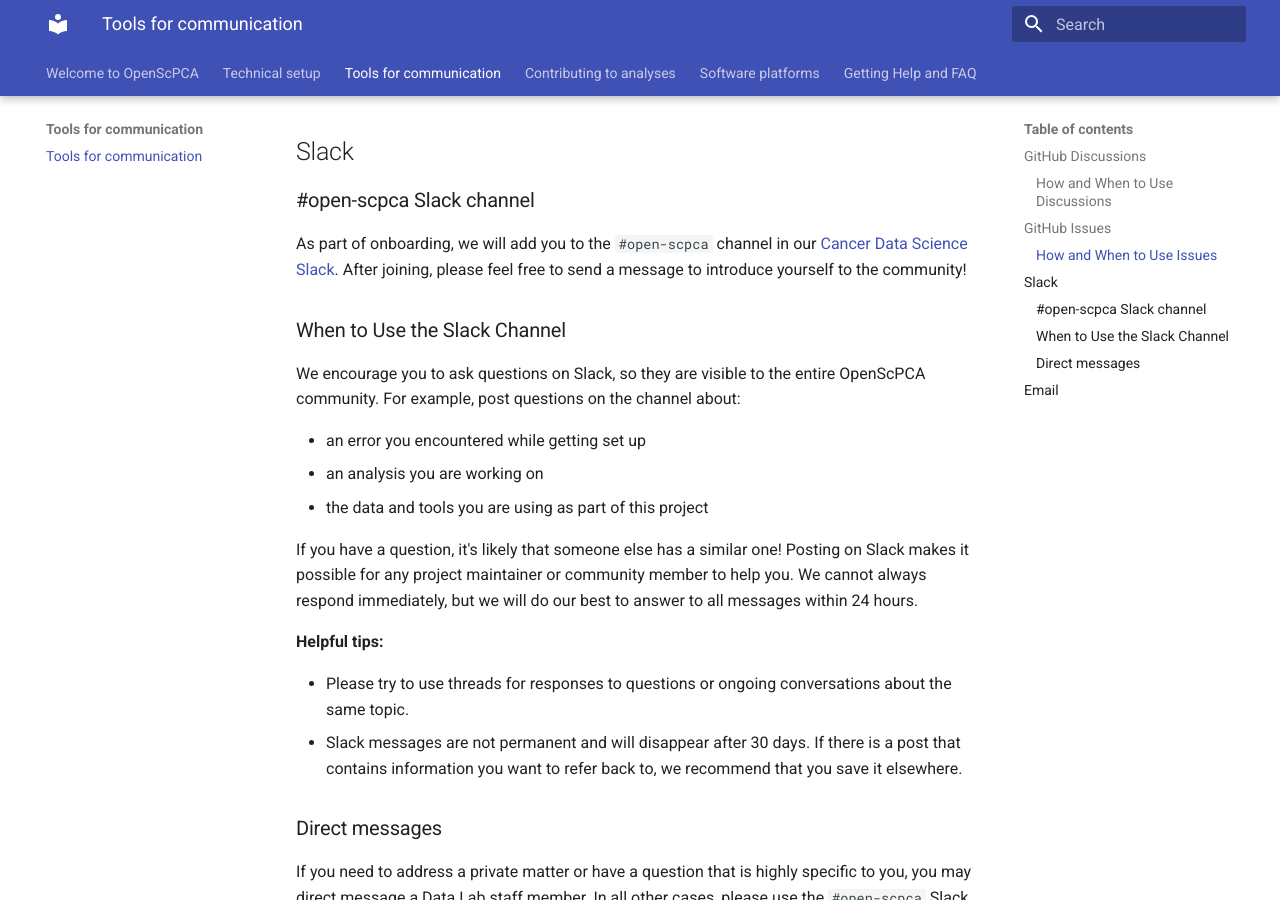
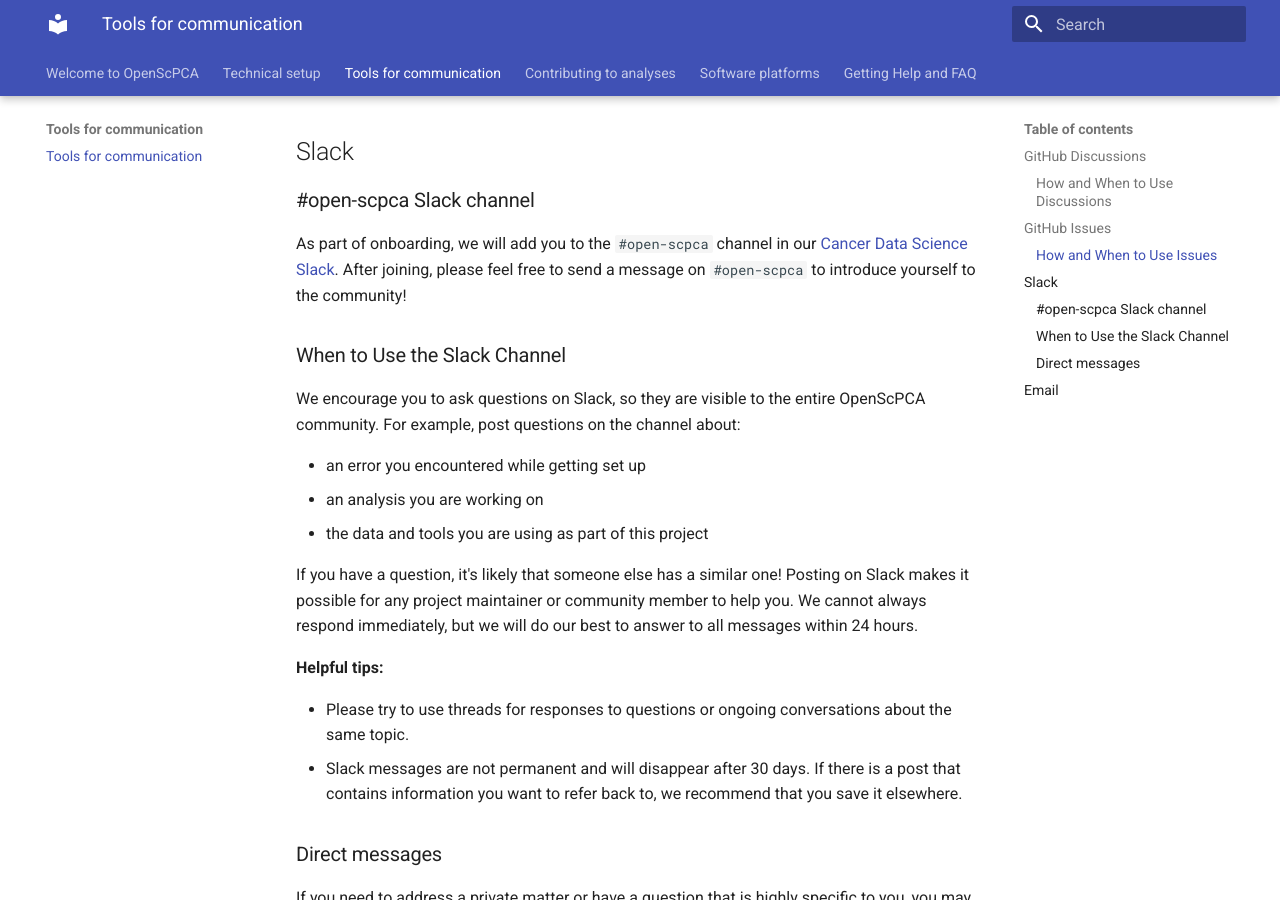
Before and after one commit to AlexsLemonade/OpenScPCA-analysis, an MkDocs documentation site: the page built from docs/communications-tools/tools-for-communication.md, in a window 1280 px wide and 900 px high, scrolled down 2378 px. Built offline with MkDocs 1.6.1 and Material for MkDocs 9.7.7, drawn with Linux system fonts in a browser that asks for light colours.

Commit message:
Minor word change

```diff
--- a/docs/communications-tools/tools-for-communication.md
+++ b/docs/communications-tools/tools-for-communication.md
@@ -87,7 +87,7 @@
 ### #open-scpca Slack channel
 
 As part of onboarding, we will add you to the `#open-scpca` channel in our [Cancer Data Science Slack](https://cancer-data-science.slack.com/).
-After joining, please feel free to send a message to  introduce yourself to the community!
+After joining, please feel free to send a message on `#open-scpca` to  introduce yourself to the community!
 
 ### When to Use the Slack Channel
 
```
